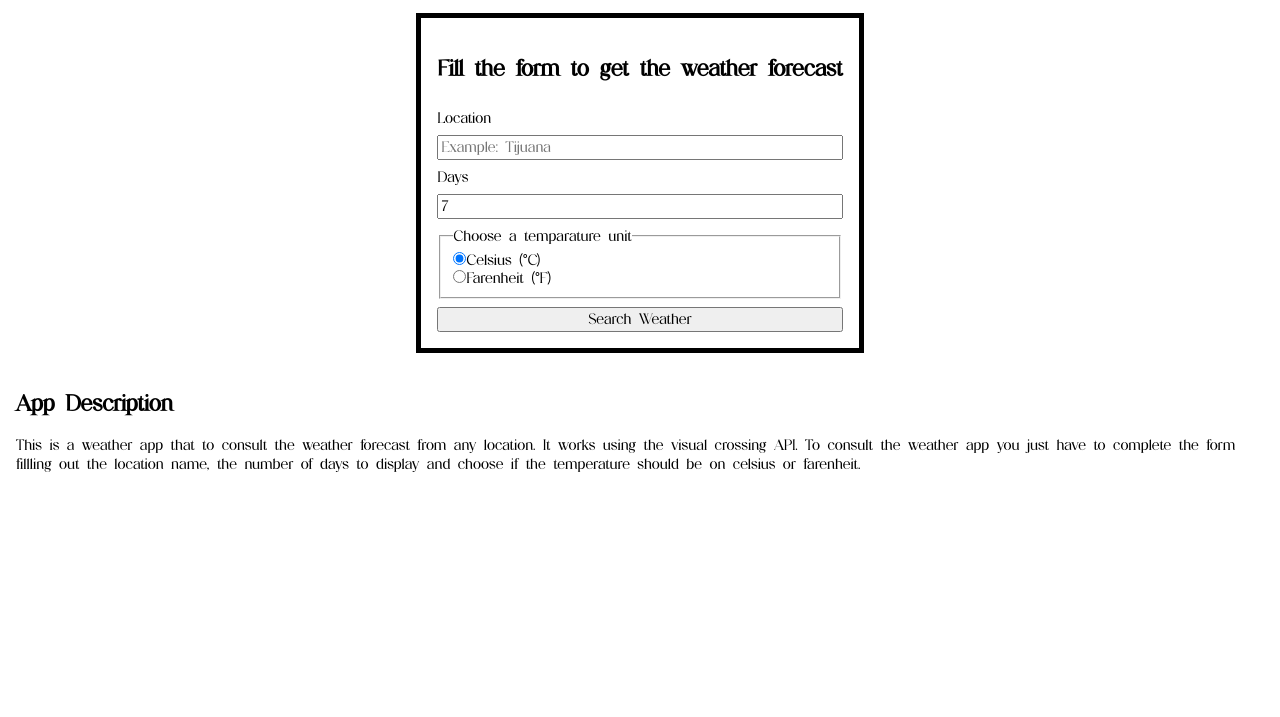
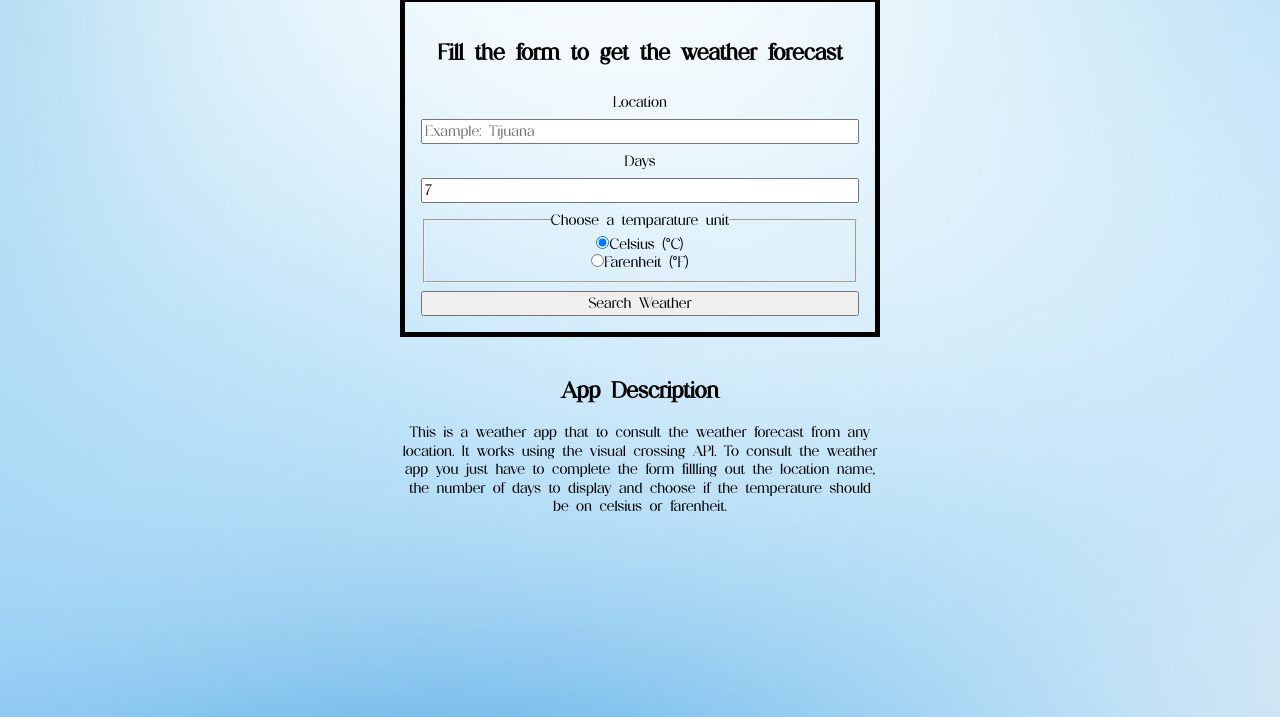
Before and after one commit to isi-code/odin-weather-app, a website built with webpack: page src/index.html in a window 1280 px wide. Shown: the part 83-800 px from the top of the page. Built offline with nearby package versions, Linux system fonts and the light colour scheme; no server answers.

Commit message:
Update general weather app layout
- Background picture added
- Simplified CSS code

```diff
--- a/src/css/styles.css
+++ b/src/css/styles.css
@@ -3,21 +3,30 @@
   src: url('../fonts/newsweekly-Regular.ttf');
 }
 
-* {
+*,
+*::after,
+*::before {
+  box-sizing: border-box;
   font-family: 'newsweekly', serif;
+}
+
+body {
+  background-image: url('../img/blue-fade.jpg');
+  background-size: cover;
 }
 
 #weatherApp {
   display: flex;
   flex-direction: column;
-  justify-content: center;
-  align-items: center;
-  gap: 1rem;
-  padding: 1rem;
+  gap:1.2rem;
+  width:85%;
+  margin: auto;
+  text-align: center;
 }
 
-.formSect > h1 {
-  text-align: center;
+#weatherApp section {
+  width:clamp(12rem, 75%, 30rem);
+  margin: auto;
 }
 
 form {
```
